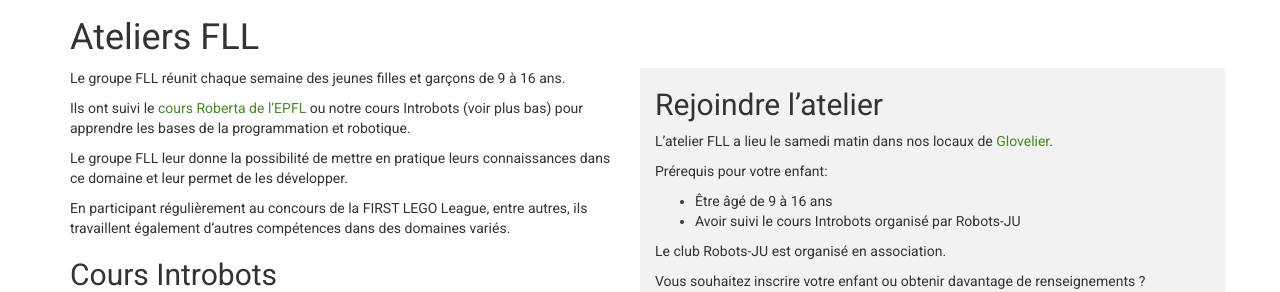
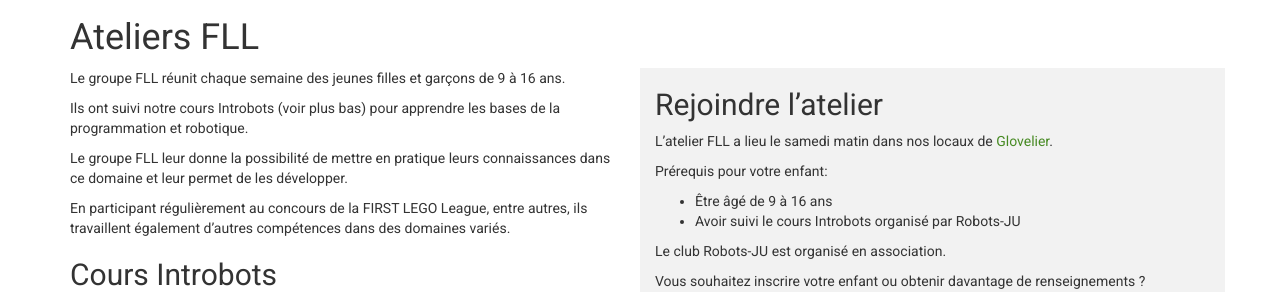
Before and after one commit to robots-ju/robots-ju.ch, a Jekyll site: the page built from ateliers-fll.md, in a window 1280 px wide. Shown: the part 378-670 px from the top of the page. Built offline with Jekyll 4.4.1, drawn with Linux system fonts in a browser that asks for light colours; comment, search, counter and statistics services are not loaded.

Commit message:
MAJ ateliers

```diff
--- a/ateliers-fll.md
+++ b/ateliers-fll.md
@@ -8,7 +8,7 @@ banner_text: Le groupe de robotique LEGO pour les 9-16 ans
 
 Le groupe FLL réunit chaque semaine des jeunes filles et garçons de 9 à 16 ans.
 
-Ils ont suivi le [cours Roberta de l'EPFL](https://www.epfl.ch/education/education-and-science-outreach/fr/jeunepublic/ateliers-semestriels/) ou notre cours Introbots (voir plus bas) pour apprendre les bases de la programmation et robotique.
+Ils ont suivi notre cours Introbots (voir plus bas) pour apprendre les bases de la programmation et robotique.
 
 Le groupe FLL leur donne la possibilité de mettre en pratique leurs connaissances dans ce domaine et leur permet de les développer.
 
```
Also changed, not shown: ateliers-avances.md (+1 -1 lines).
